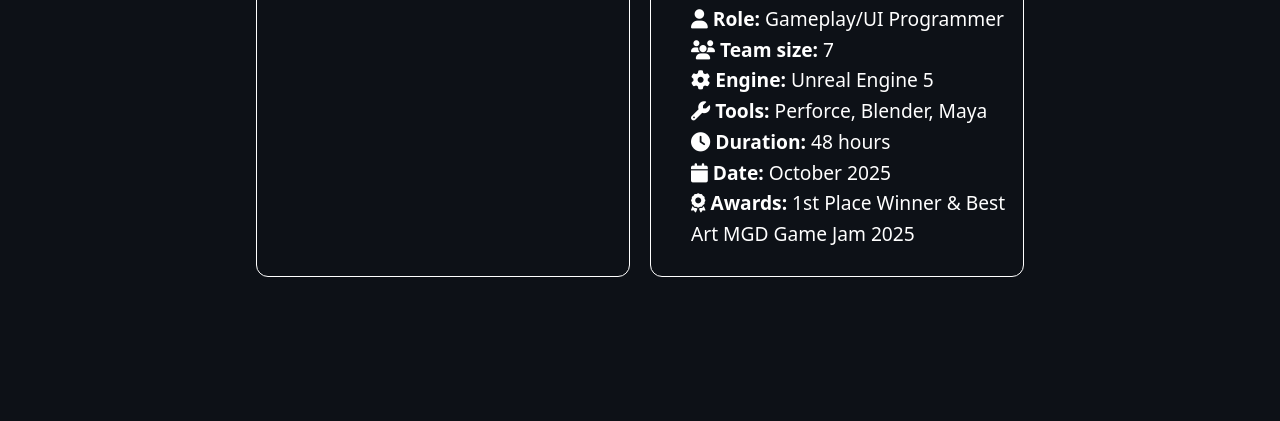
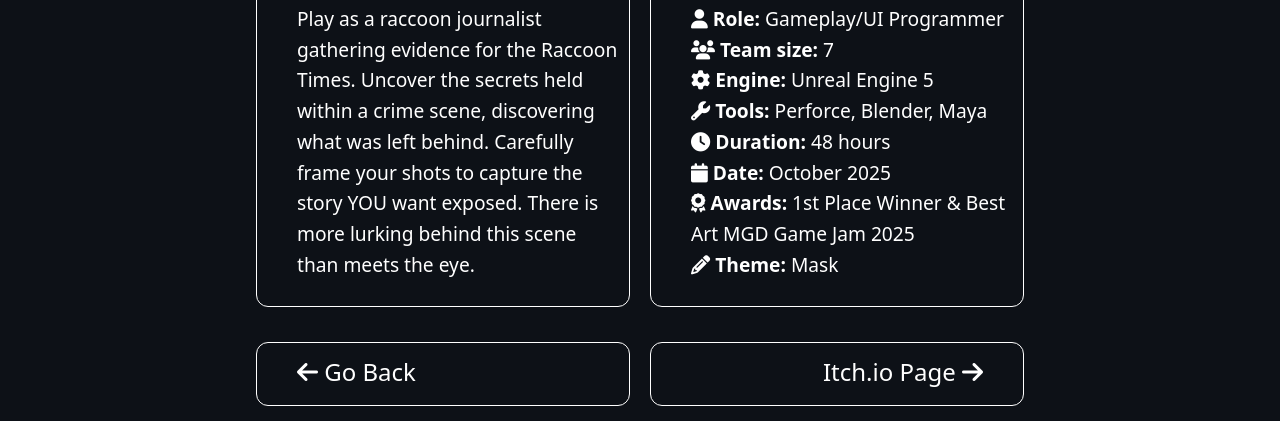
Before and after one commit to SantySantos/my-portfolio, a plain HTML site: page KillerJournalist.html in a window 1280 px wide. Shown: the part 646-1067 px from the top of the page. Before the commit the page ends 923 px from the top, so only its background shows below. Drawn offline with nearby package versions, Linux system fonts and the light colour scheme; a web font is replaced by a local one.

Commit message:
Add project navigation and theme info to game pages
Added 'Go Back' and 'Itch.io Page' navigation links to individual project pages (KillerJournalist.html, ScatteredTime.html, SelfReflection.html, StemsFromNothing.html). Included theme information for each project. Updated index.html to use internal navigation for project cards and adjusted card link styling and icons in style.css for improved UI consistency.

```diff
--- a/KillerJournalist.html
+++ b/KillerJournalist.html
@@ -16,7 +16,7 @@
     rel="stylesheet">
   <link rel="icon" type="image/png" href="Assets/icon.png">
   <link rel="stylesheet" href="https://cdnjs.cloudflare.com/ajax/libs/font-awesome/6.5.0/css/all.min.css">
-  <link rel="stylesheet" href="style.css"/>
+  <link rel="stylesheet" href="style.css" />
 </head>
 
 <body>
@@ -71,7 +71,11 @@
         <div class="game-card">
           <h2>Description</h2>
           <p>
-
+            Play as a raccoon journalist gathering evidence for the Raccoon
+            Times. Uncover the secrets held within a crime scene, discovering
+            what was left behind. Carefully frame your shots to capture the
+            story YOU want exposed. There is more lurking behind this scene
+            than meets the eye.
           </p>
         </div>
         <div class="game-card">
@@ -84,12 +88,25 @@
             <i class="fa-solid fa-clock"></i> <strong>Duration:</strong> 48 hours<br>
             <i class="fa-solid fa-calendar"></i> <strong>Date:</strong> October 2025<br>
             <i class="fa-solid fa-award"></i> <strong>Awards:</strong> 1st Place Winner & Best Art MGD Game Jam 2025<br>
+            <i class="fa-solid fa-pencil"></i> <strong>Theme:</strong> Mask
           </p>
         </div>
-      </div>
 
 
-    </div>
+
+        <a href="index.html" style="color: white; text-decoration: none;">
+          <div class="game-card-links">
+            <h4><i class="fa-solid fa-arrow-left"></i> Go Back</h4>
+          </div>
+        </a>
+        <a href="https://time-moth.itch.io/killer-journalist" target="_blank"
+          style="color: white; text-decoration: none;">
+          <div class="game-card-links-right">
+            <h4>Itch.io Page <i class="fa-solid fa-arrow-right"></i></h4>
+
+          </div>
+        </a>
+      </div>
 
   </main>
 
--- a/style.css
+++ b/style.css
@@ -283,7 +283,11 @@ body {
   z-index: 1000;
   overflow: visible;
 }
-
+.go-to-project-icon{
+  color: #66ffcc;
+  position:relative;
+  right: 5px;
+}
 .general-title {
   font-size: 2.5rem;
   font-weight: 600;
@@ -333,13 +337,16 @@ body {
 }
 
 .card-link {
-  color: #66ffcc;
+  /*color: #66ffcc;*/
+  color: white;
   text-decoration: none;
   font-weight: 600;
   position: absolute;
   bottom: 0;
   margin-bottom: 10px;
-
+  right: 5px;
+  padding-right: 10px;
+  font-size: 30px;
 }
 
 .contact .email {
@@ -415,6 +422,28 @@ body {
   }
 }
 
+.game-card-links{
+  padding: 10px;
+  border: 1px solid white;
+  position: relative;
+  border-radius: 12px;
+  flex: 1;
+  padding-left: 40px;
+  padding-top: 15px;
+  margin-bottom: 15px;
+}
+.game-card-links-right{
+  padding: 10px;
+  border: 1px solid white;
+  position: relative;
+  border-radius: 12px;
+  flex: 1;
+  align-items: right;
+  padding-right: 40px;
+  text-align: right;
+  padding-top: 15px;
+
+}
 .game-card {
   padding: 10px;
   border: 1px solid white;
@@ -423,7 +452,7 @@ body {
   flex: 1;
   padding-left: 40px;
   padding-top: 20px;
-
+  margin-bottom: 15px;
 }
 
 .info-icon {
@@ -431,7 +460,6 @@ body {
   height: 25px;
   margin-right: 8px;
   vertical-align: middle;
-
 }
 
 /* Responsive */
```
Also changed, not shown: ScatteredTime.html (+15 -2 lines), SelfReflection.html (+14 -0 lines), StemsFromNothing.html (+14 -0 lines), index.html (+5 -10 lines).
